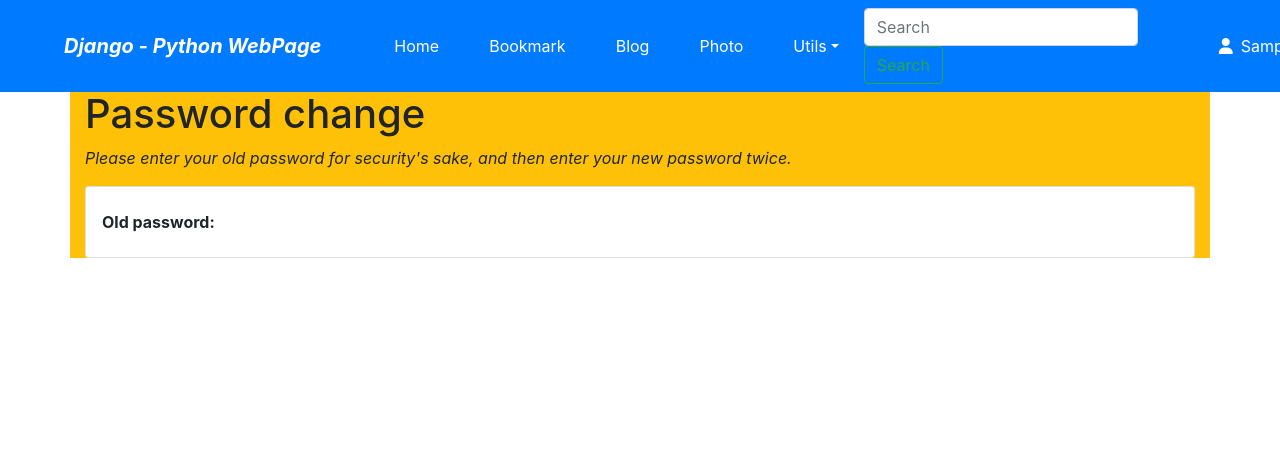
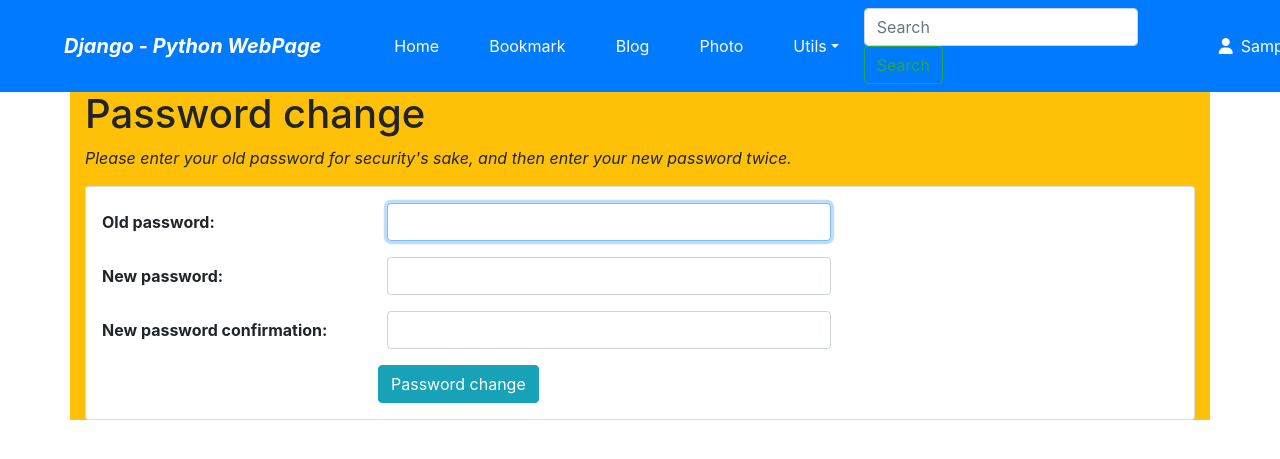
Before and after one commit to ryanjoe02/djangoProject6th, a Django app: page /admin/password_change/ in a window 1280 px wide. Shown: the top 459 px of the page. Run offline with Django 4.2, Linux system fonts and the light colour scheme; the visitor is signed in with stand-in values (Sample User, id 1); parts of the project's set-up code (start-up, migrations or seed data) failed here and were passed over; some libraries are stand-ins or nearby versions.

Commit message:
0703 update change password site

```diff
--- a/templates/registration/password_change_form.html
+++ b/templates/registration/password_change_form.html
@@ -12,7 +12,7 @@
 
     {% if form.errors %}
         <div class="alert alert-danger">
-            <div class="font-weight-bold">Wring! Please correct the errors below.</div>
+            <div class="font-weight-bold">Wrong! Please correct the errors below.</div>
             {{ form.errors }}
         </div>
     {% endif %}
@@ -21,6 +21,29 @@
 
         <div class="form-group row">
             {{ form.old_password|add_label_class:"col-form-label col-sm-3 ml-3 font-weight-bold" }}
+            <div class="col-sm-5">
+                {{ form.old_password|add_class:"form-control"|attr:"autofocus" }}
+            </div>
+        </div>
+
+        <div class="form-group row">
+            {{ form.new_password1|add_label_class:"col-form-label col-sm-3 ml-3 font-weight-bold" }}
+            <div class="col-sm-5">
+                {{ form.new_password1|add_class:"form-control" }}
+            </div>
+        </div>
+
+        <div class="form-group row">
+            {{ form.new_password2|add_label_class:"col-form-label col-sm-3 ml-3 font-weight-bold" }}
+            <div class="col-sm-5">
+                {{ form.new_password2|add_class:"form-control" }}
+            </div>
+        </div>
+
+        <div class="form-group">
+            <div class="offset-sm-3 col-sm-5">
+                <input type="submit" value="Password change" class="btn btn-info"/>
+            </div>
         </div>
     </form>
 {% endblock content %}
--- a/templates/registration/register_done.html
+++ b/templates/registration/register_done.html
@@ -9,6 +9,6 @@
 
     <p>Thank you for registering.</p>
 
-    <p class="font-italic"><a href="{% url 'login' %}">Log in</a></p>
+    <p class="font-italic"><a href="{% url 'login' %}">Log In</a></p>
 
 {% endblock content %}
```
Also changed, not shown: templates/registration/password_change_done.html (added, +12 -0 lines).
